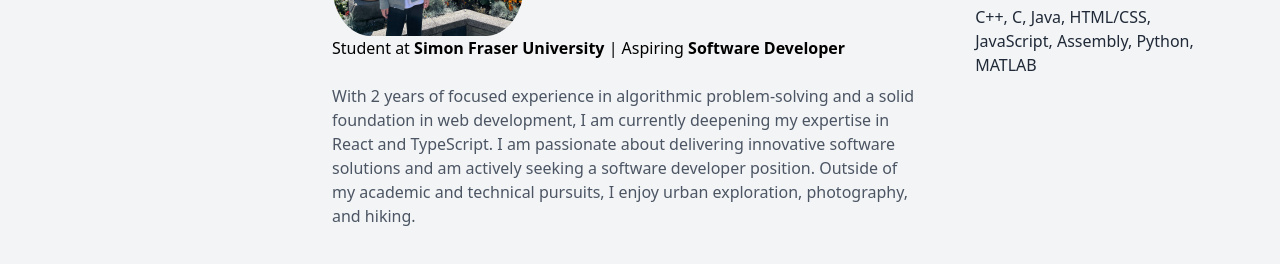
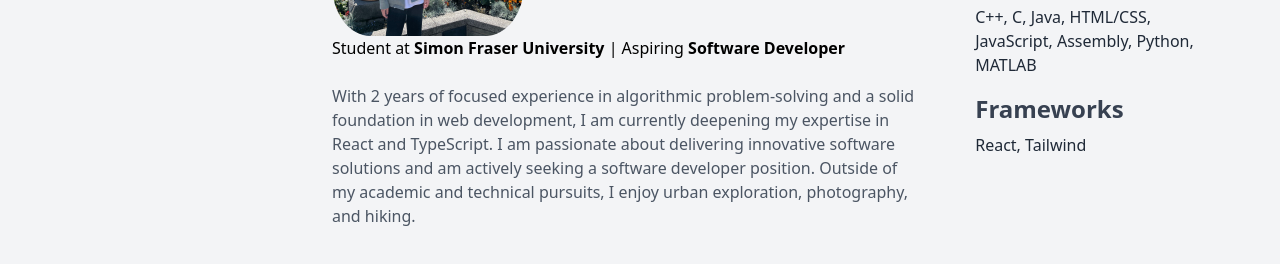
Before and after one commit to Wonchan-Kim/wonchan-kim.github.io, a plain HTML site: page src/index.html in a window 1280 px wide. Shown: the part 572-836 px from the top of the page. Drawn offline with Linux system fonts and the light colour scheme.

Commit message:
Programming framework added

```diff
--- a/src/index.html
+++ b/src/index.html
@@ -87,7 +87,10 @@
           </div>
 
           <!-- Frameworks Section -->
-
+          <div class="mb-4">
+            <p class="font-bold text-2xl mb-2">Frameworks</p>
+            <p class="text-gray-800">React, Tailwind</p>
+          </div>
         </section>
       </aside>
     </section>
```
